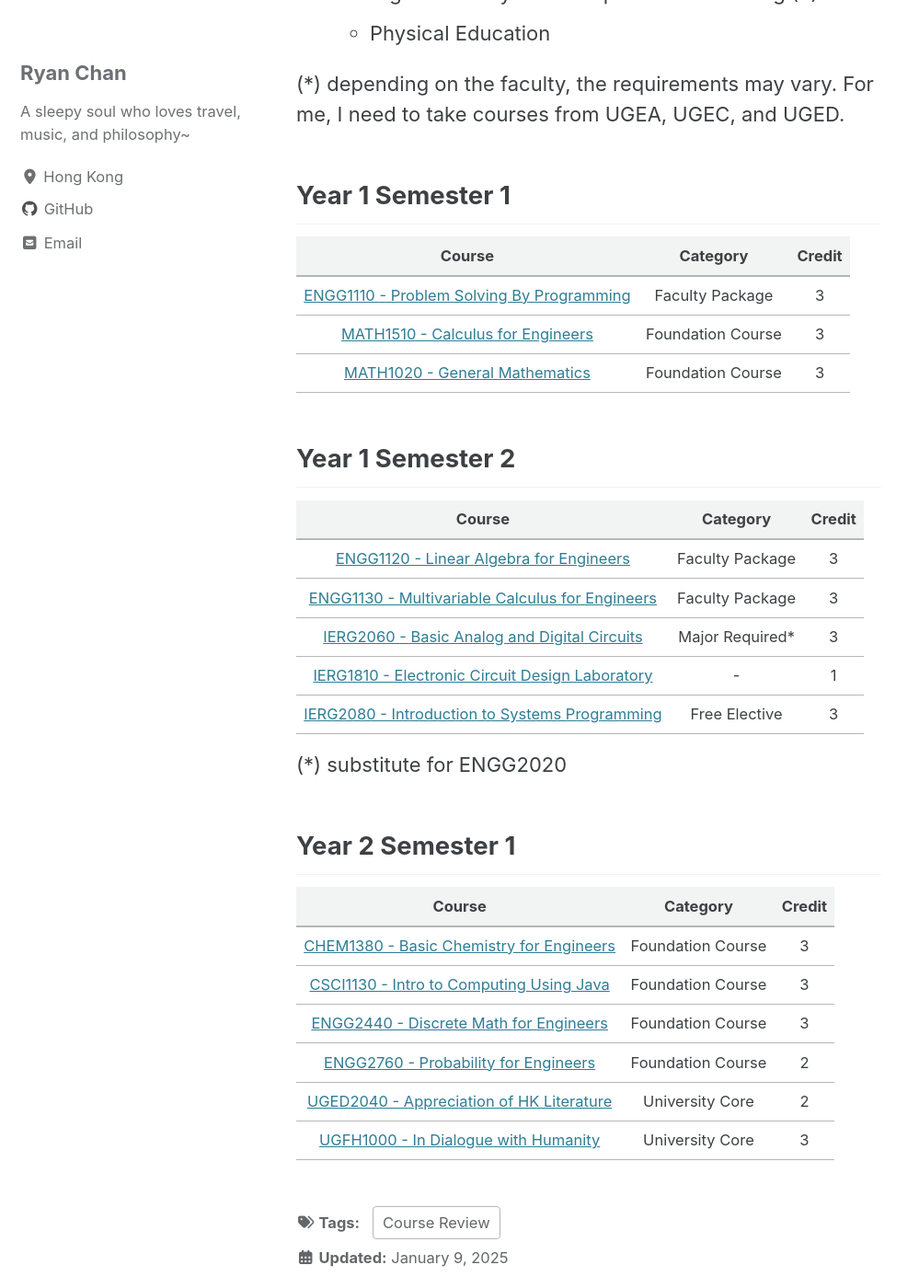
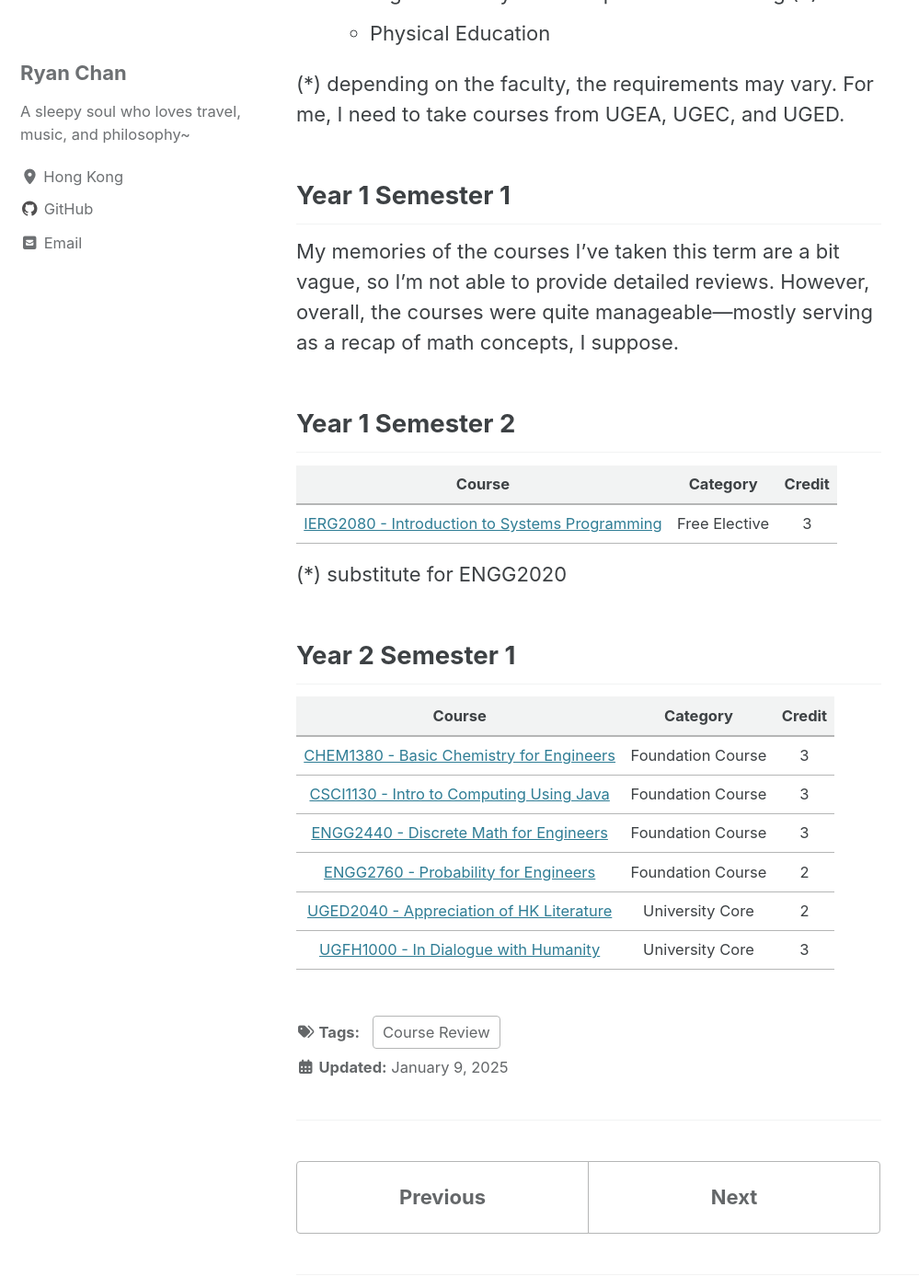
Before and after one commit to dizzyryan/ryanc.wtf, a Jekyll site: the page built from _posts/2024-11-25-course-review.md, in a window 1280 px wide and 1400 px high, scrolled down 1417 px. Shown: the whole window at 92% size, without its empty margins (0-999 px from the left). Built offline with Jekyll 4.4.1, drawn with Linux system fonts in a browser that asks for light colours; cached includes are drawn as plain includes; some of the changed text lies outside the part shown.

Commit message:
remove y1f course review

```diff
--- a/_posts/2024-11-25-course-review.md
+++ b/_posts/2024-11-25-course-review.md
@@ -37,20 +37,12 @@ With that said, I’ve categorized the following just for your information, in c
 
 ## Year 1 Semester 1
 
-|   Course  |   Category    |   Credit  |
-|   :---:   |   :------:    |   :----:  |
-| [ENGG1110 - Problem Solving By Programming](/posts/cuhk-course-review/y1-fall/2024/11/ENGG1110/) | Faculty Package | 3 |
-| [MATH1510 - Calculus for Engineers](/posts/cuhk-course-review/y1-fall/2024/11/MATH1510/) | Foundation Course | 3 |
-| [MATH1020 - General Mathematics](/posts/cuhk-course-review/y1-fall/2024/11/MATH1020/) | Foundation Course | 3 |
+My memories of the courses I've taken this term are a bit vague, so I’m not able to provide detailed reviews. However, overall, the courses were quite manageable—mostly serving as a recap of math concepts, I suppose.
 
 ## Year 1 Semester 2
 
 |   Course  |   Category    |   Credit  |
 |   :---:   |   :------:    |   :----:  |
-| [ENGG1120 - Linear Algebra for Engineers](/posts/cuhk-course-review/y1-spring/2024/11/ENGG1120/) | Faculty Package | 3 |
-| [ENGG1130 - Multivariable Calculus for Engineers](/posts/cuhk-course-review/y1-spring/2024/11/ENGG1130/) | Faculty Package | 3 |
-| [IERG2060 - Basic Analog and Digital Circuits](/posts/cuhk-course-review/y1-spring/2024/11/IERG2060/) | Major Required* | 3 |
-| [IERG1810 - Electronic Circuit Design Laboratory](/posts/cuhk-course-review/y1-spring/2024/11/IERG1810/) | - | 1 |
 | [IERG2080 - Introduction to Systems Programming](/posts/cuhk-course-review/y1-spring/2024/11/IERG2080/) | Free Elective | 3 |
 
 (*) substitute for ENGG2020
```
Also changed, not shown: _posts/cuhk-course-review/y1-fall/2024-11-25-ENGG1110.md (deleted, +0 -13 lines), _posts/cuhk-course-review/y1-fall/2024-11-25-MATH1020.md (deleted, +0 -13 lines), _posts/cuhk-course-review/y1-fall/2024-11-25-MATH1510.md (deleted, +0 -13 lines), _posts/cuhk-course-review/y1-spring/2024-11-25-ENGG1120.md (deleted, +0 -13 lines), _posts/cuhk-course-review/y1-spring/2024-11-25-ENGG1130.md (deleted, +0 -13 lines), _posts/cuhk-course-review/y1-spring/2024-11-25-IERG1810.md (deleted, +0 -13 lines), _posts/cuhk-course-review/y1-spring/2024-11-25-IERG2060.md (deleted, +0 -13 lines).
